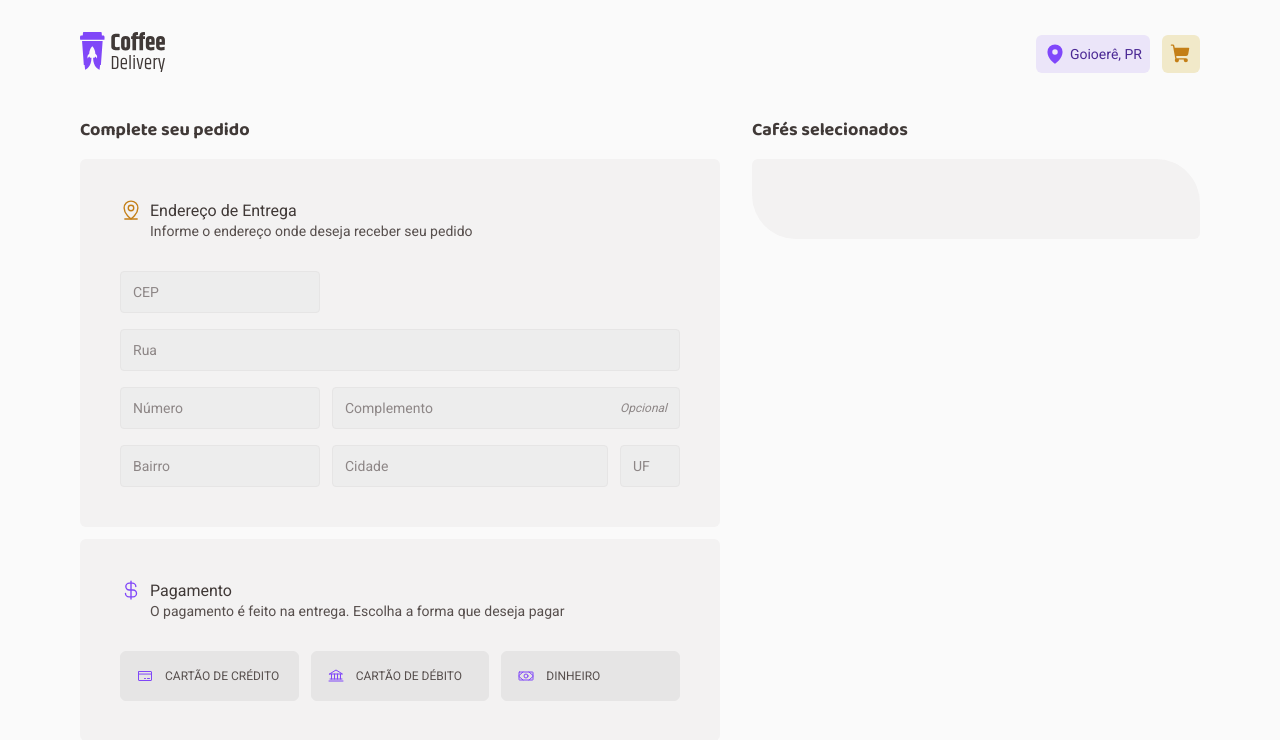
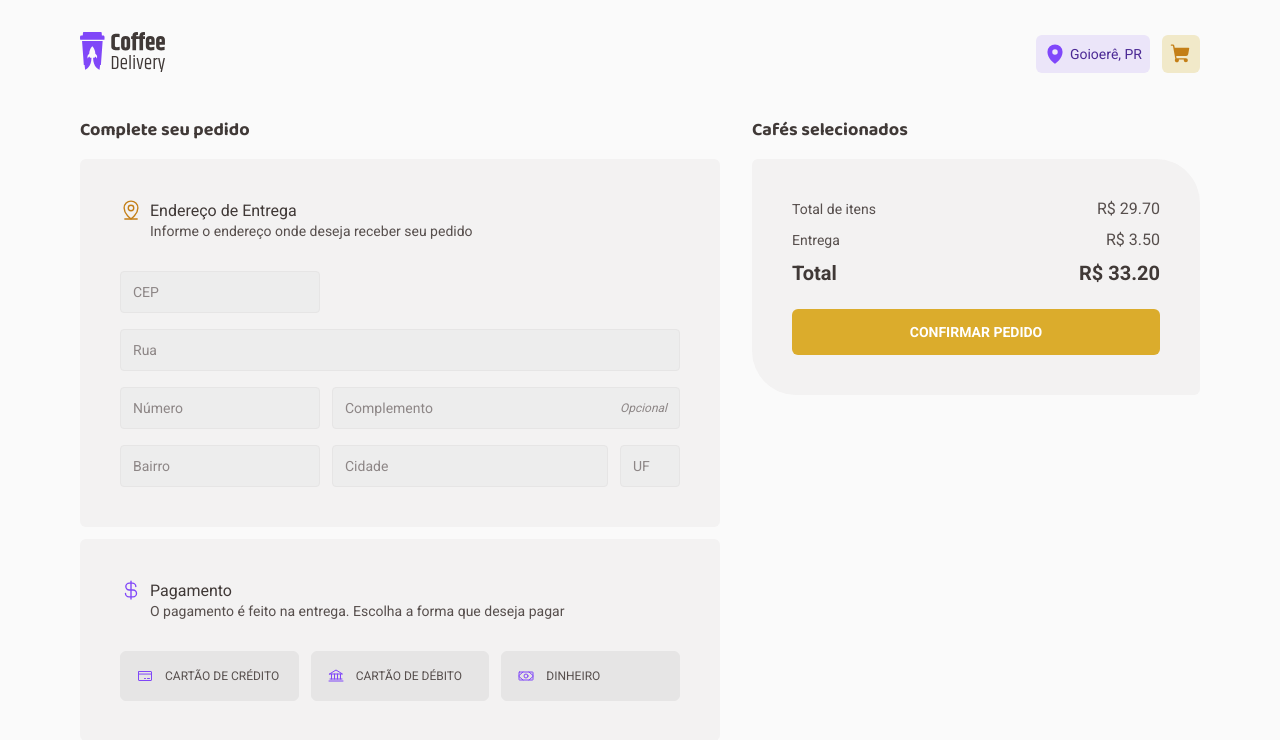
Before and after one commit to jvolima/coffee_delivery, a Next.js app in the folder web/: page /checkout in a window 1280 px wide. Shown: the top 740 px of the page. Built offline with nearby package versions, Linux system fonts and the light colour scheme.

Commit message:
finalizando tela de checkout

```diff
--- a/web/src/components/PaymentMethod/styles.ts
+++ b/web/src/components/PaymentMethod/styles.ts
@@ -14,6 +14,12 @@ export const Container = styled.div<ContainerProps>`
   align-items: center;
   cursor: pointer;
 
+  transition: background-color 0.2s;
+
+  :hover {
+    background-color: var(--hover);
+  }
+
   ${({ isSelected }) => isSelected && css`
     border: 1px solid var(--purple);
   `}
--- a/web/src/pages/checkout.tsx
+++ b/web/src/pages/checkout.tsx
@@ -34,7 +34,15 @@ import {
   QuantityContainer,
   DecreaseButton,
   Quantity,
-  AddButton
+  AddButton,
+  PriceSection,
+  ConfirmButton,
+  TotalContainer,
+  TotalPrice,
+  TotalTitle,
+  ExpenseContainer,
+  ExpenseTitle,
+  ExpensePrice
 } from "./styles/checkout";
 import { FieldError, SubmitHandler, useForm } from "react-hook-form";
 import { PaymentMethod } from "../components/PaymentMethod";
@@ -79,6 +87,7 @@ export default function Checkout() {
 
   const handleConfirmCheckout: SubmitHandler<CheckoutInfosFormData> = async (values) => {
     console.log(values);
+    console.log(paymentMethod);
   }
 
   function handleSelectPaymentMethod(method: 'credit-card' | 'debit-card' | 'cash') {
@@ -121,7 +130,7 @@ export default function Checkout() {
               <SectionTitle>Endereço de Entrega</SectionTitle>
             </SectionTitleContainer>
             <SectionSubtitle>Informe o endereço onde deseja receber seu pedido</SectionSubtitle>
-            <Form onSubmit={handleSubmit(handleConfirmCheckout)}>
+            <Form>
               <Input
                 placeholder="CEP"
                 width="200px"
@@ -234,6 +243,25 @@ export default function Checkout() {
                 ))
               }
             </Items>
+
+            <PriceSection>
+              <ExpenseContainer>
+                <ExpenseTitle>Total de itens</ExpenseTitle>
+                <ExpensePrice>R$ 29.70</ExpensePrice>
+              </ExpenseContainer>
+
+              <ExpenseContainer>
+                <ExpenseTitle>Entrega</ExpenseTitle>
+                <ExpensePrice>R$ 3.50</ExpensePrice>
+              </ExpenseContainer>
+
+              <TotalContainer>
+                <TotalTitle>Total</TotalTitle>
+                <TotalPrice>R$ 33.20</TotalPrice>
+              </TotalContainer>
+
+              <ConfirmButton onClick={handleSubmit(handleConfirmCheckout)}>Confirmar pedido</ConfirmButton>
+            </PriceSection>
           </ItemsInfos>
         </ItemsSelected>
       </Container>
--- a/web/src/pages/styles/checkout.ts
+++ b/web/src/pages/styles/checkout.ts
@@ -216,3 +216,76 @@ export const SeparateLine = styled.div`
   background-color: var(--button);
   margin: 24px 0;
 `;
+
+export const PriceSection = styled.div`
+  width: 100%;
+`;
+
+export const ExpenseContainer = styled.div`
+  display: flex;
+  align-items: center;
+  justify-content: space-between;
+
+  margin-bottom: 12px;
+`;
+
+export const ExpenseTitle = styled.h4`
+  font-family: 'Roboto', sans-serif;
+  font-size: 0.875rem;
+  font-weight: 400;
+  color: var(--text);
+`;
+
+export const ExpensePrice = styled.span`
+  font-family: 'Roboto', sans-serif;
+  font-size: 1rem;
+  font-weight: 400;
+  color: var(--text);
+`;
+
+export const TotalContainer = styled.div`
+  display: flex;
+  align-items: center;
+  justify-content: space-between;
+`;
+
+export const TotalTitle = styled.h4`
+  font-family: 'Roboto', sans-serif;
+  font-size: 1.25rem;
+  font-weight: 700;
+  color: var(--subtitle);
+`;
+
+export const TotalPrice = styled.span`
+  font-family: 'Roboto', sans-serif;
+  font-size: 1.25rem;
+  font-weight: 700;
+  color: var(--subtitle);
+`;
+
+export const ConfirmButton = styled.button`
+  margin-top: 24px;
+
+  width: 100%;
+  height: 46px;
+  display: flex;
+  align-items: center;
+  justify-content: center;
+
+  border: 0;
+  border-radius: 6px;
+  background-color: var(--yellow);
+
+  font-family: 'Roboto', sans-serif;
+  font-size: 0.875rem;
+  font-weight: 700;
+  color: var(--white);
+  font-stretch: 100;
+  text-transform: uppercase;
+
+  transition: background-color 0.2s;
+
+  :hover {
+    background-color: var(--yellow-dark);
+  }
+`;
```
